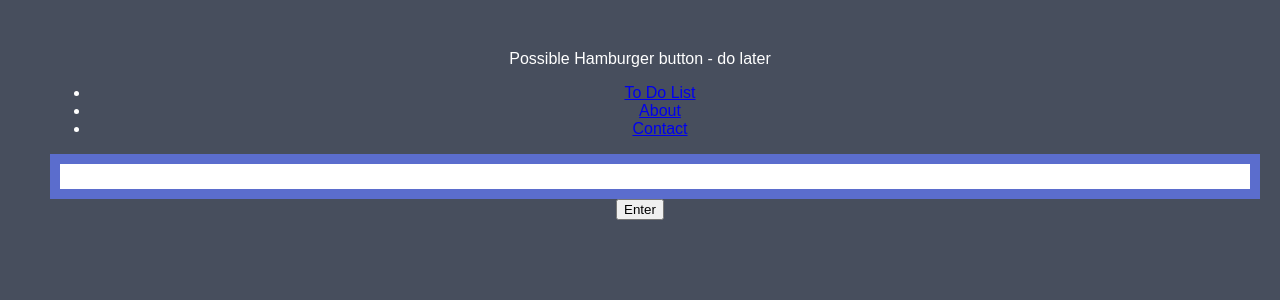
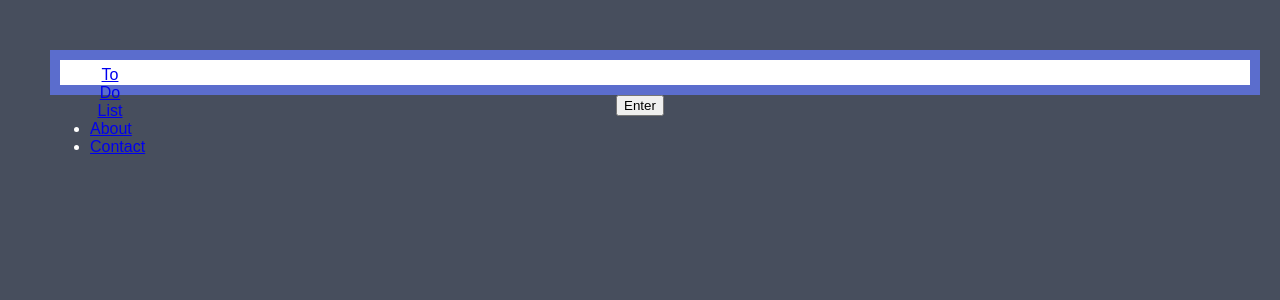
Before and after one commit to Ianwehmeyer/project03reactappnew, a React (Create React App) app: page / in a window 1280 px wide. Shown: the top 300 px of the page. Built offline with nearby package versions, Linux system fonts and the light colour scheme.

Commit message:
MS PAINT WIREFRAME
ADDED MY MS PAINT WIREFRAME

```diff
--- a/src/App.css
+++ b/src/App.css
@@ -1,7 +1,7 @@
 
 
 
-.navbar {
+.Navbar {
   width: 5rem;
   height: 100vh;
   position:fixed;
@@ -9,6 +9,9 @@
   font-family: Arial, Helvetica, sans-serif;
   margin: 0;
   padding: 50px;
+  height: 56px;
+  top: 0;
+  left: 0;
 }
 
 main {
--- a/src/Nav.js
+++ b/src/Nav.js
@@ -6,8 +6,8 @@ export default function Nav() {
     return (
 
         <nav className="Navbar" >
-            <div>Possible Hamburger button - do later</div>
-            <div>
+
+            <div className="navBarLinks">
                 <ul>
 
                     <li><Link to="/">To Do List</Link></li>
--- a/src/Todo.js
+++ b/src/Todo.js
@@ -16,7 +16,7 @@ export default function ToDo({todo, slashComplete, deleteTodo }) {
 
 
     return (
-        <div style={{display: "flex"}}>
+        <div className="checkBox">
             <input type="checkbox" onClick={checkBoxClick} />
             <li style={{color: "black",
             textDecoration: todo.completed ? "line-through" : null}} >
--- a/src/TodoStorage.js
+++ b/src/TodoStorage.js
@@ -2,9 +2,6 @@ import React, {useEffect, useState} from 'react';
 import './App.css';
 import TodoList from "./TodoList"
 import TodoForm from "./TodoForm"
-
-
-
 
 const LOCAL_STORAGE_KEY = "react-todo-list-todos"
 
```
Also changed, not shown: WIREFRAME.png (added).
